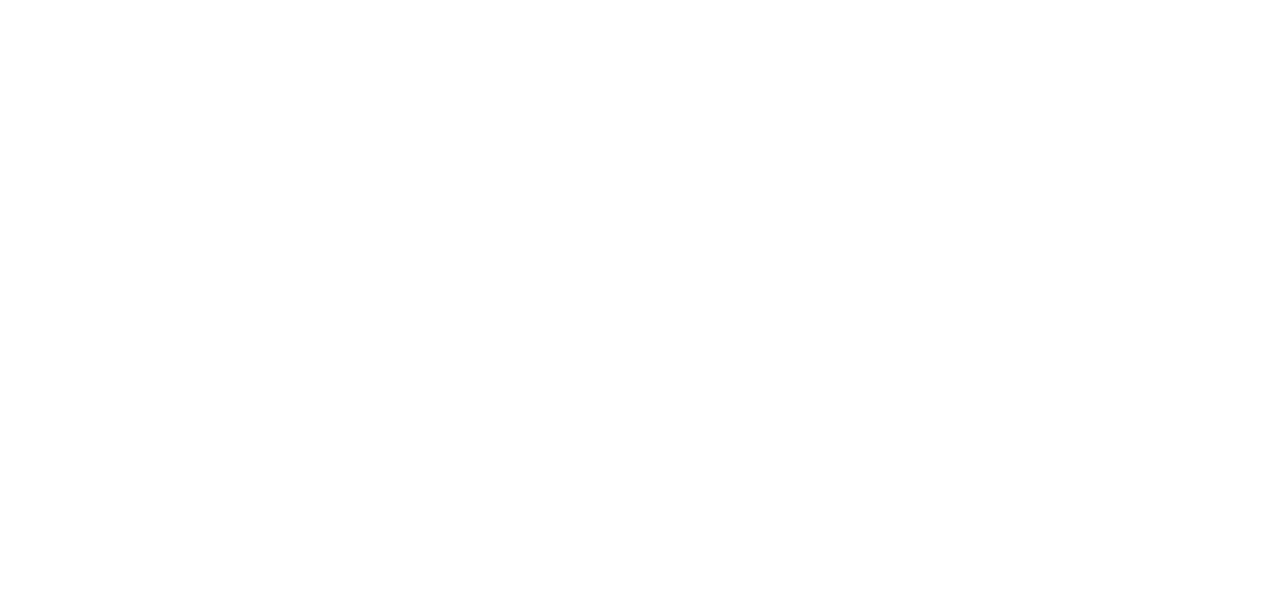
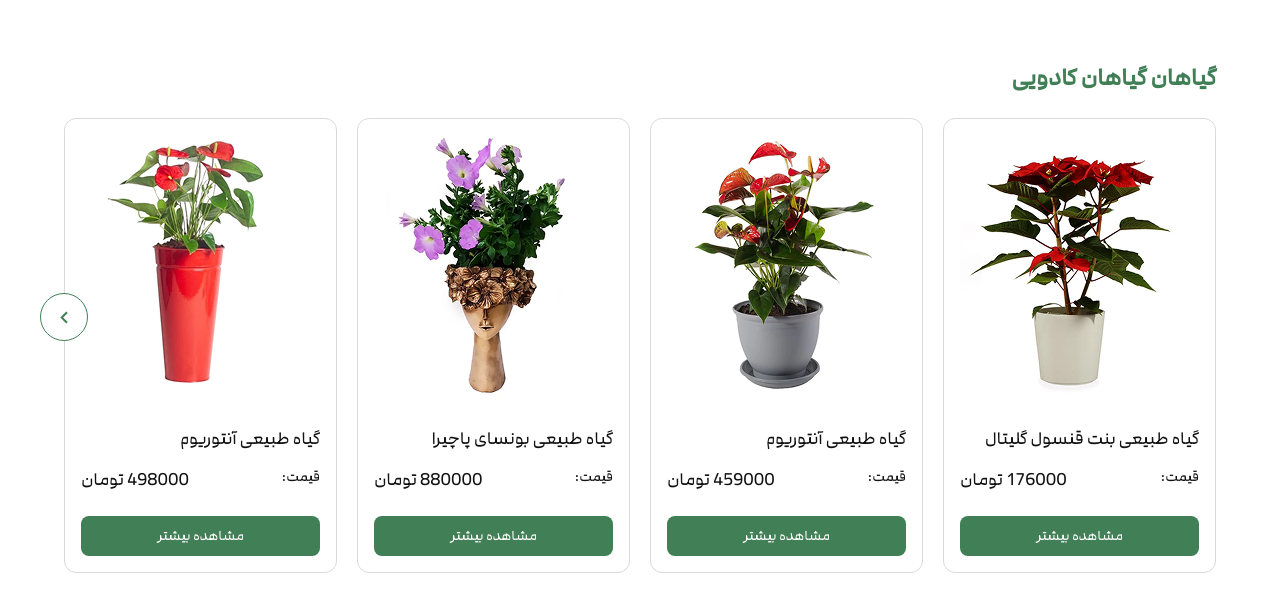
Before and after one commit to sam-amirpoor/giahland, a React (Vite) app: page / in a window 1280 px wide. Shown: the part 3306-3900 px from the top of the page. Before the commit the page ends 3304 px from the top, so only its background shows below. Built offline with nearby package versions, Linux system fonts and the light colour scheme.

Commit message:
feat: reuse PlanetSlider and MiniSlider in Homepage

```diff
--- a/src/pages/Homepage.jsx
+++ b/src/pages/Homepage.jsx
@@ -153,6 +153,57 @@
   },
 ];
 
+const planetData5 = [
+  {
+    id: 25,
+    title: "گیاه طبیعی بنت قنسول گلیتال",
+    price: 176000,
+    cover: "/images/planets/planet17.png",
+  },
+  {
+    id: 26,
+    title: "گیاه طبیعی آنتوریوم",
+    price: 459000,
+    cover: "/images/planets/planet18.png",
+  },
+  {
+    id: 27,
+    title: "گیاه طبیعی بونسای پاچیرا",
+    price: 880000,
+    cover: "/images/planets/planet19.png",
+  },
+  {
+    id: 28,
+    title: "گیاه طبیعی آنتوریوم",
+    price: 498000,
+    cover: "/images/planets/planet20.png",
+  },
+  {
+    id: 29,
+    title: "گیاه طبیعی بنت قنسول گلیتال",
+    price: 176000,
+    cover: "/images/planets/planet17.png",
+  },
+  {
+    id: 30,
+    title: "گیاه طبیعی آنتوریوم",
+    price: 459000,
+    cover: "/images/planets/planet18.png",
+  },
+  {
+    id: 31,
+    title: "گیاه طبیعی بونسای پاچیرا",
+    price: 880000,
+    cover: "/images/planets/planet19.png",
+  },
+  {
+    id: 32,
+    title: "گیاه طبیعی آنتوریوم",
+    price: 498000,
+    cover: "/images/planets/planet20.png",
+  },
+];
+
 export default function Homepage() {
   return (
     <>
@@ -173,6 +224,10 @@
             title="گیاهان تزئینی"
           />
           <MiniSlider planets={planetData4} />
+          <PlanetSlider
+            sliderData={planetData5}
+            title="گیاهان گیاهان کادویی"
+          />
         </main>
       </div>
     </>
```
